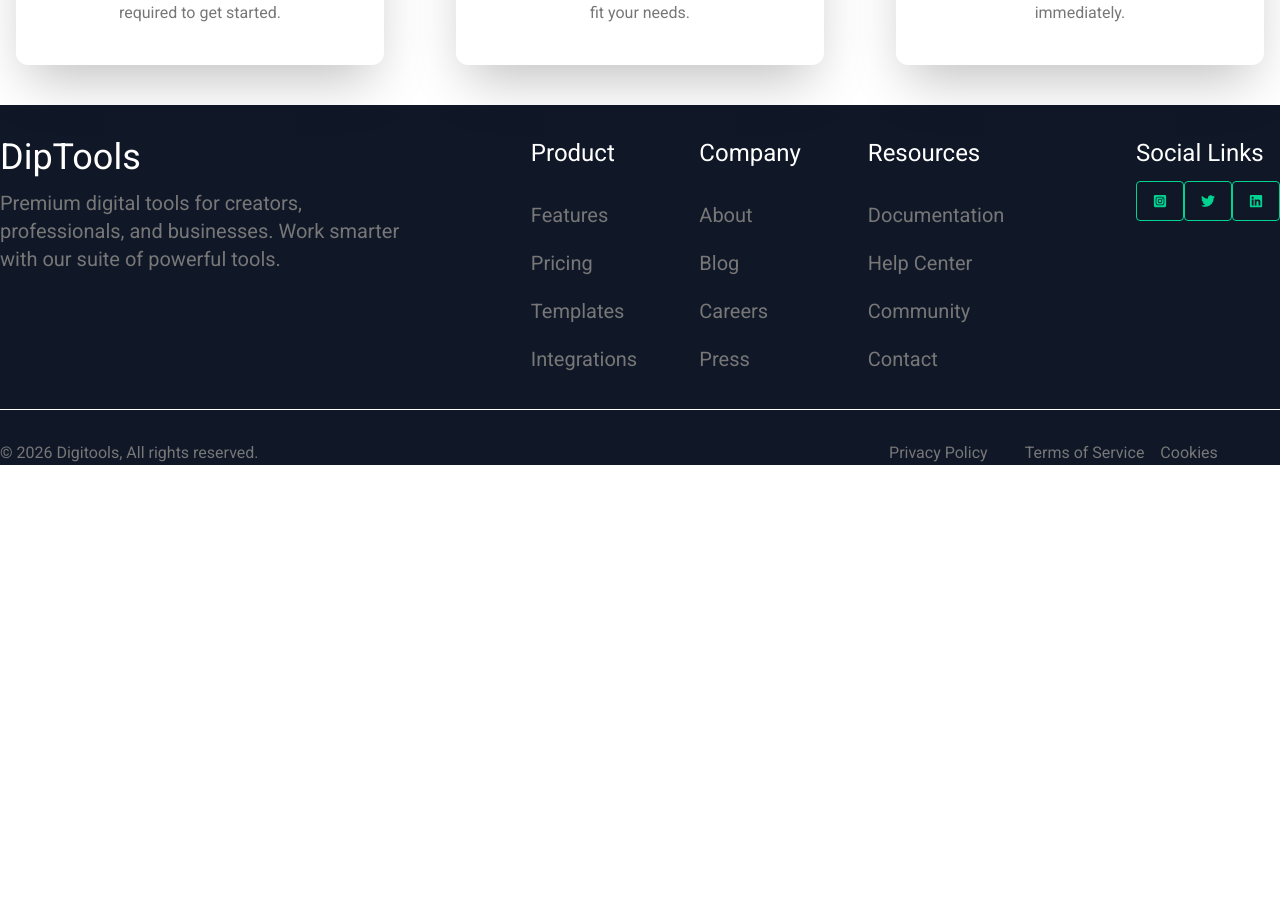
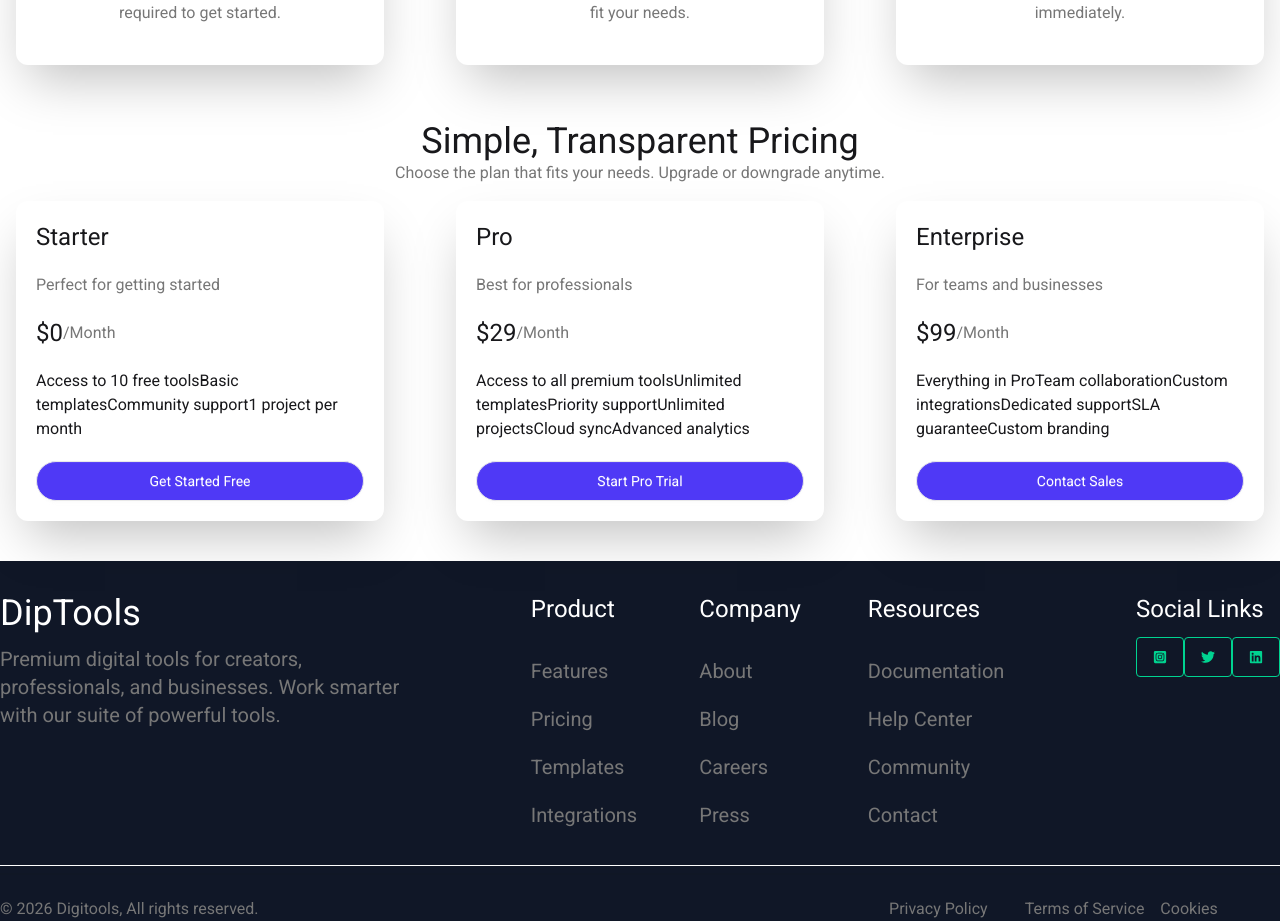
Before and after one commit to HeyAlomgir/B13-A6-Digitools-Platform, a React (Vite) app: page / in a window 1280 px wide. Shown: the part 3327-4248 px from the top of the page. Before the commit the page ends 3792 px from the top, so only its background shows below. Built offline with nearby package versions, Linux system fonts and the light colour scheme.

Commit message:
pricing added

```diff
--- /dev/null
+++ b/public/pricing.json
@@ -0,0 +1,57 @@
+[
+  {
+    "id": 1,
+    "name": "Starter",
+    "description": "Perfect for getting started",
+    "price": 0,
+    "period": "Month",
+    "tag": "",
+    "tagType": "",
+    "features": [
+      "Access to 10 free tools",
+      "Basic templates",
+      "Community support",
+      "1 project per month"
+    ],
+    "buttonText": "Get Started Free",
+    "icon": "lucide:rocket"
+  },
+  {
+    "id": 2,
+    "name": "Pro",
+    "description": "Best for professionals",
+    "price": 29,
+    "period": "Month",
+    "tag": "Most Popular",
+    "tagType": "popular",
+    "features": [
+      "Access to all premium tools",
+      "Unlimited templates",
+      "Priority support",
+      "Unlimited projects",
+      "Cloud sync",
+      "Advanced analytics"
+    ],
+    "buttonText": "Start Pro Trial",
+    "icon": "lucide:zap"
+  },
+  {
+    "id": 3,
+    "name": "Enterprise",
+    "description": "For teams and businesses",
+    "price": 99,
+    "period": "Month",
+    "tag": "",
+    "tagType": "",
+    "features": [
+      "Everything in Pro",
+      "Team collaboration",
+      "Custom integrations",
+      "Dedicated support",
+      "SLA guarantee",
+      "Custom branding"
+    ],
+    "buttonText": "Contact Sales",
+    "icon": "lucide:building"
+  }
+]
--- a/src/App.jsx
+++ b/src/App.jsx
@@ -12,12 +12,17 @@ import CardShow from './Component/CardShow'
 import { ToastContainer } from 'react-toastify'
 import Step from './Component/Step'
 
+import Pricing from './Component/Pricing'
+
 
 const modelPromise = fetch("/model.json")
 .then(res => res.json())
 
 const stepPromise =fetch("/step.json")
 .then(res => res.json())
+
+const pricingPromise =fetch("/pricing.json")
+.then(res => res.json());
 
 
 function App() {
@@ -69,6 +74,9 @@ function App() {
 
      <Step stepPromise={stepPromise}></Step>
 
+      <Pricing pricingPromise={pricingPromise}></Pricing>
+
+
      </main>
 
 
--- /dev/null
+++ b/src/Component/Feature.jsx
@@ -0,0 +1,11 @@
+import React from 'react';
+
+const Feature = () => {
+    return (
+        <div>
+
+        </div>
+    );
+};
+
+export default Feature;
--- /dev/null
+++ b/src/Component/Pricing.jsx
@@ -0,0 +1,24 @@
+import React, { use } from 'react';
+import PricingCard from './PricingCard';
+
+const Pricing = ({pricingPromise}) => {
+    const pricing = use(pricingPromise)
+    console.log(pricing);
+    return (
+        <div className='container mx-auto'>
+            <div className='text-center mt-10'>
+                <h1 className='text-2xl md:text-4xl'>Simple, Transparent Pricing</h1>
+                <p className='text-[#777777]'>Choose the plan that fits your needs. Upgrade or downgrade anytime.</p>
+
+                <div className='grid grid-cols-1 md:grid-cols-2 lg:grid-cols-3 gap-10'>
+                    {
+                        pricing.map(pricingD => <PricingCard pricingD={pricingD} key={pricingD.id}></PricingCard> )
+                    }
+                </div>
+
+            </div>
+        </div>
+    );
+};
+
+export default Pricing;
--- /dev/null
+++ b/src/Component/PricingCard.jsx
@@ -0,0 +1,30 @@
+import React from 'react';
+
+const PricingCard = ({pricingD}) => {
+    const {name,description,price,period,features,buttonText}= pricingD;
+    return (
+        <div className='shadow-2xl  p-5  relative m-4 rounded-xl transform transition hover:scale-105  space-y-5 text-left'>
+            <h3 className='text-2xl'>{name} </h3>
+            <p className='text-[#777777]'>{description}</p>
+
+            <div className='flex items-center'>
+                <h2 className='text-2xl'>${price}</h2>
+                <p className='text-[#777777]'>/{period}</p>
+            </div>
+
+            <div>
+                {
+                    features
+                }
+            </div>
+
+            <button className='btn bg-[#4F39F6] text-white w-full rounded-full'>{buttonText}</button>
+
+
+
+
+        </div>
+    );
+};
+
+export default PricingCard;
--- a/src/Component/Step.jsx
+++ b/src/Component/Step.jsx
@@ -11,7 +11,7 @@ const Step = ({stepPromise}) => {
             </div>
 
             <div className='grid grid-cols-1 md:grid-cols-2 lg:grid-cols-3 gap-10 '>
-                {stepData.map(steps => <div className='shadow-2xl  p-5  relative m-4 rounded-xl transform transition hover:scale-105 text-center space-y-5'>
+                {stepData.map(steps  => <div key={steps.id}   className='shadow-2xl  p-5  relative m-4 rounded-xl transform transition hover:scale-105 text-center space-y-5'>
 
 
                         <img className=' mx-auto mt-10 bg-blue-100 rounded-full p-4  ' src={steps.icon} alt="" />
```
